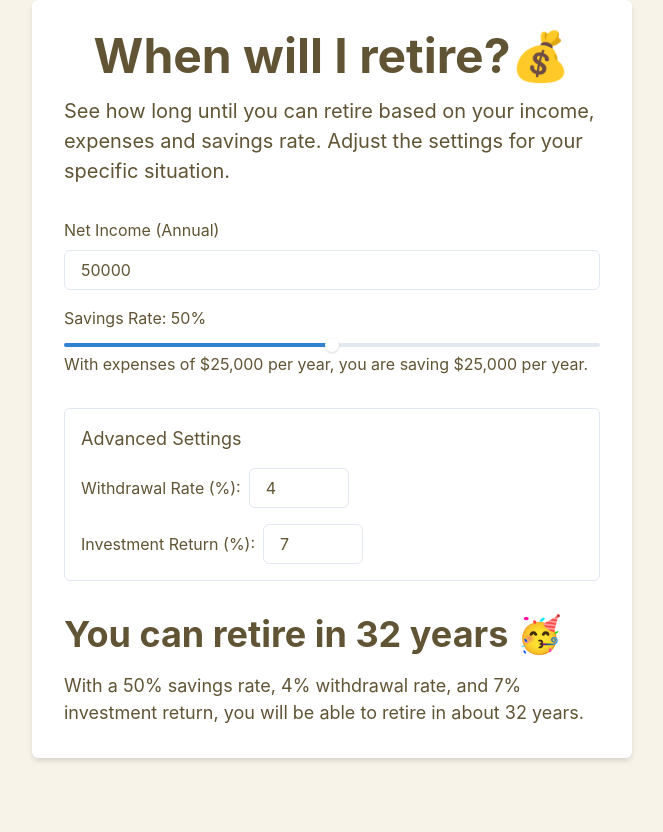
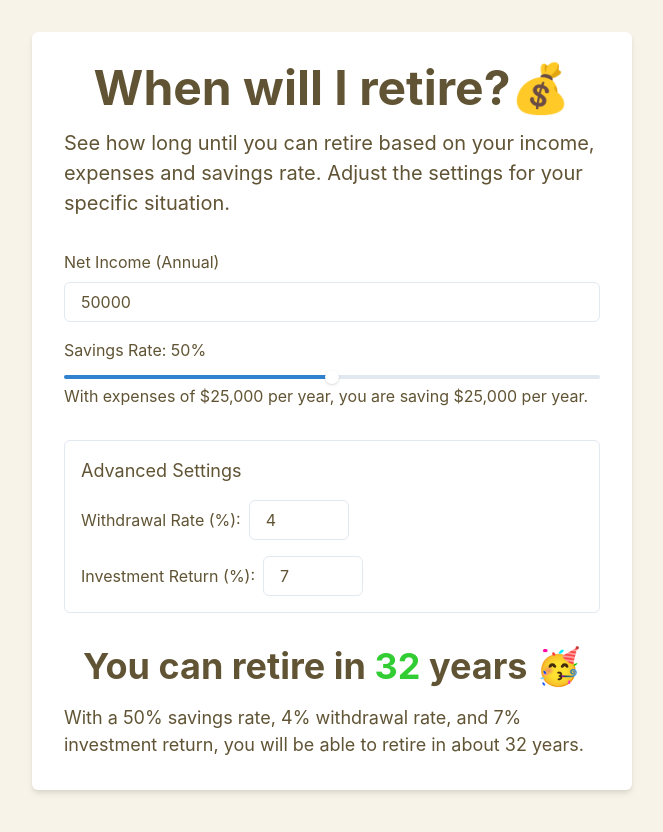
Before and after one commit to GPT-Engineer-App/frugal-retire-calculator, a React (Vite) app: page / in a window 1280 px wide. Shown: the whole page, without its empty margins (308-971 px from the left). Before the commit the page ends 800 px from the top, so only its background shows below. Built offline with nearby package versions, Linux system fonts and the light colour scheme.

Commit message:
Added whitespace at the top of the calculator, displayed the number of years to retire in bright green, and centered the results headline.
Prompt: Add some whitespace at the top. Results: display number of years in bright green (eg #32CD32). Center results headline.

```diff
--- a/src/pages/Index.jsx
+++ b/src/pages/Index.jsx
@@ -34,7 +34,7 @@ const Index = () => {
   const yearsToRetire = Math.log(1 + withdrawalRate / (savingsRate / 100)) / Math.log(1 + investmentReturn / 100);
 
   return (
-    <Box p={8} maxWidth="600px" mx="auto" bg="white" borderRadius="md" boxShadow="md">
+    <Box p={8} maxWidth="600px" mx="auto" bg="white" borderRadius="md" boxShadow="md" mt={8}>
       <Heading as="h1" size="2xl" mb={4} textAlign="center">
         When will I retire?💰
       </Heading>
@@ -75,8 +75,12 @@ const Index = () => {
       </Box>
 
       <Box>
-        <Heading as="h2" size="xl" mb={4}>
-          You can retire in {Math.floor(yearsToRetire)} years 🥳
+        <Heading as="h2" size="xl" mb={4} textAlign="center">
+          You can retire in{" "}
+          <Text as="span" color="#32CD32">
+            {Math.floor(yearsToRetire)}
+          </Text>{" "}
+          years 🥳
         </Heading>
         <Text fontSize="lg">
           With a {savingsRate}% savings rate, {withdrawalRate}% withdrawal rate, and {investmentReturn}% investment return, you will be able to retire in about {Math.floor(yearsToRetire)} years.
```
